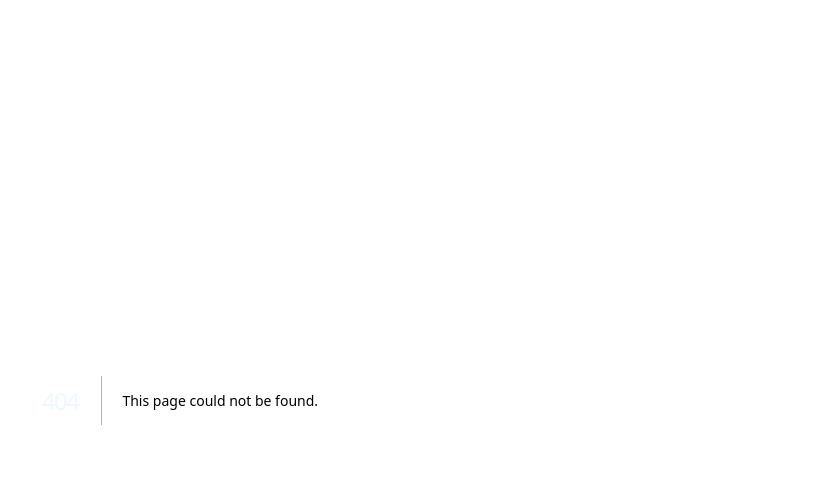
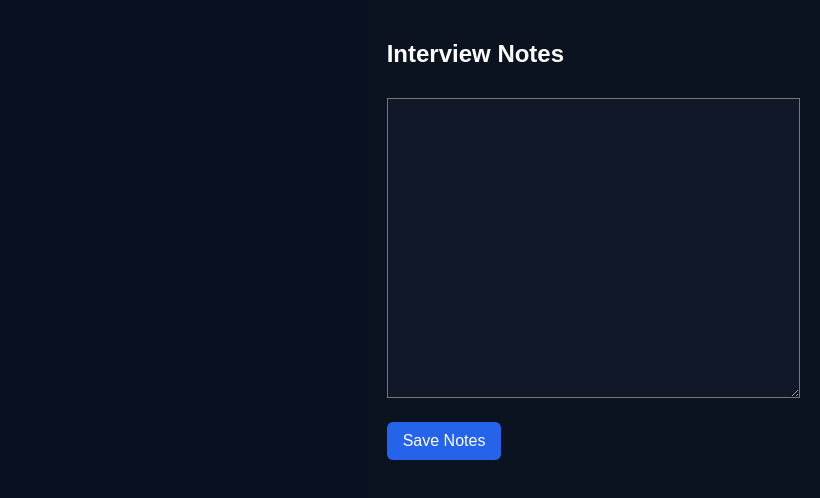
Before and after one commit to zlomke76-del/natatoday, a Next.js app: page /recruiter/interviews/1 in a window 1280 px wide. Before the commit this address had no page. Shown: the top 498 px of the page, without its empty margins (460-1280 px from the left). Built offline with nearby package versions, Linux system fonts and the light colour scheme; no server answers.

Commit message:
Create page.tsx

```diff
--- /dev/null
+++ b/app/recruiter/interviews/[applicationId]/page.tsx
@@ -0,0 +1,87 @@
+"use client";
+
+import { useEffect, useRef, useState } from "react";
+
+export default function InterviewStudio({
+  params,
+}: {
+  params: { applicationId: string };
+}) {
+  const iframeRef = useRef<HTMLIFrameElement>(null);
+  const [roomUrl, setRoomUrl] = useState<string | null>(null);
+  const [notes, setNotes] = useState("");
+
+  useEffect(() => {
+    async function createRoom() {
+      const res = await fetch("/api/nata/interviews/room", {
+        method: "POST",
+        body: JSON.stringify({ applicationId: params.applicationId }),
+      });
+
+      const data = await res.json();
+      setRoomUrl(data.roomUrl);
+    }
+
+    createRoom();
+  }, [params.applicationId]);
+
+  async function saveNotes() {
+    await fetch("/api/nata/interviews/notes", {
+      method: "POST",
+      body: JSON.stringify({
+        applicationId: params.applicationId,
+        notes,
+      }),
+    });
+
+    alert("Notes saved");
+  }
+
+  return (
+    <div style={{ display: "flex", height: "100vh" }}>
+      {/* VIDEO */}
+      <div style={{ flex: 2 }}>
+        {roomUrl && (
+          <iframe
+            ref={iframeRef}
+            src={roomUrl}
+            allow="camera; microphone; fullscreen; display-capture"
+            style={{ width: "100%", height: "100%", border: "none" }}
+          />
+        )}
+      </div>
+
+      {/* NOTES PANEL */}
+      <div style={{ flex: 1, padding: 20, background: "#0b1220", color: "#fff" }}>
+        <h2>Interview Notes</h2>
+
+        <textarea
+          value={notes}
+          onChange={(e) => setNotes(e.target.value)}
+          style={{
+            width: "100%",
+            height: 300,
+            marginTop: 10,
+            background: "#111827",
+            color: "#fff",
+            padding: 10,
+          }}
+        />
+
+        <button
+          onClick={saveNotes}
+          style={{
+            marginTop: 20,
+            padding: "10px 16px",
+            background: "#2563eb",
+            color: "#fff",
+            border: "none",
+            borderRadius: 6,
+          }}
+        >
+          Save Notes
+        </button>
+      </div>
+    </div>
+  );
+}
```
